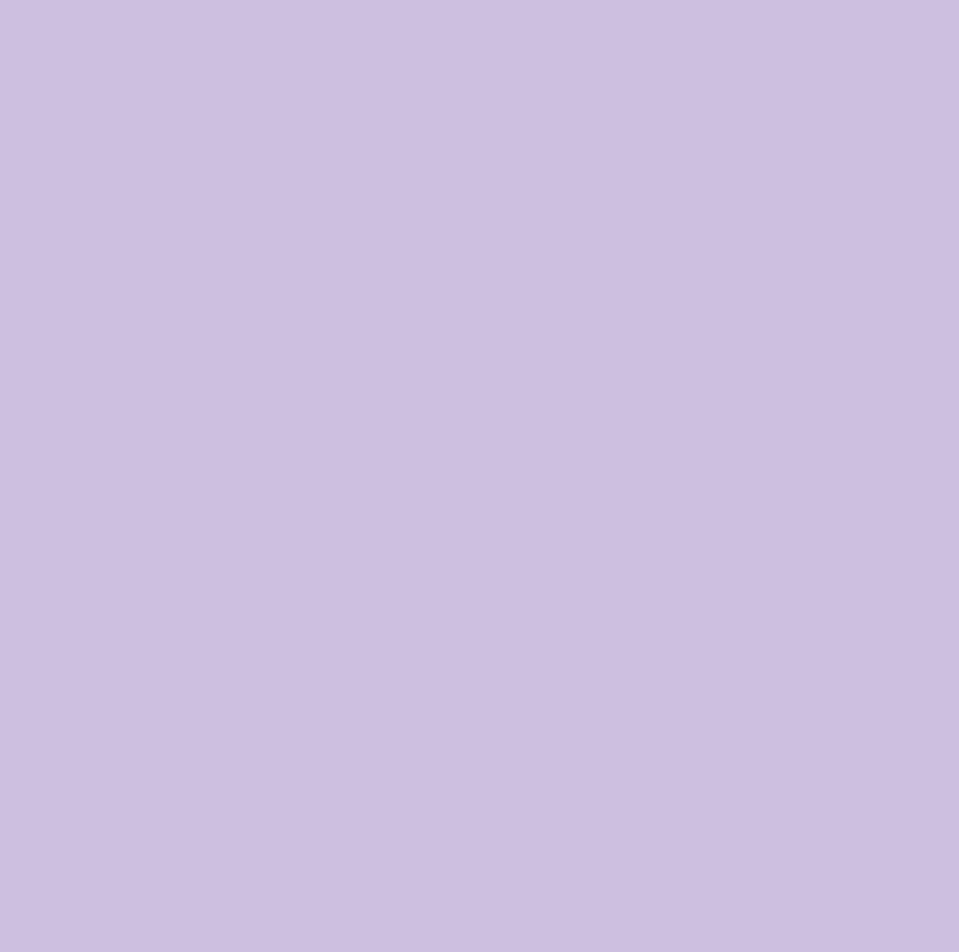
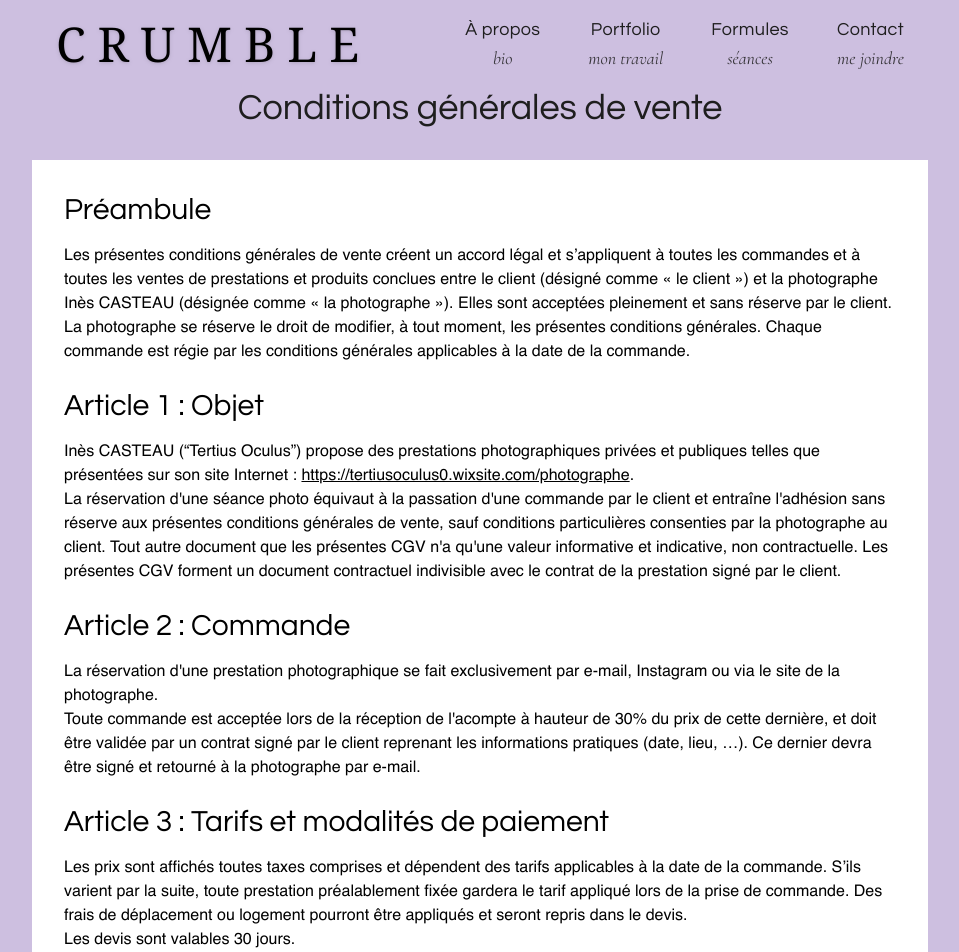
Before and after one commit to MathisGaudre/Crumble-Photographer, a Vue app: page /terms in a window 1280 px wide. Before the commit this address had no page. Shown: the top 952 px of the page, without its empty margins (160-1119 px from the left). Before the commit the page ends 800 px from the top, so only its background shows below. Built offline with nearby package versions, Linux system fonts and the light colour scheme; a web font is replaced by a local one.

Commit message:
+ Page Terms : Article 1 - 6

```diff
--- a/src/router/index.js
+++ b/src/router/index.js
@@ -1,13 +1,13 @@
 import { createRouter, createWebHistory } from 'vue-router'
 
 import Home from '../views/Home.vue'
+import Terms from '../views/Terms.vue'
 //import PortraitPhoto from '../views/PortraitPhoto.vue'
 //import EsportPhoto from '../views/EsportPhoto.vue'
 
 const routes = [
   { path: '/', name: 'Home', component: Home },
-  //{ path: '/portrait', name: 'PortraitPhoto', component: PortraitPhoto },
-  //{ path: '/esport', name: 'EsportPhoto', component: EsportPhoto },
+  { path: '/terms', name: 'Terms', component: Terms }
 ]
 
 const router = createRouter({
--- /dev/null
+++ b/src/views/Terms.vue
@@ -0,0 +1,85 @@
+<template>
+    <nav class="mx-48">
+        <div class="flex items-center justify-between px-6 py-4">
+            <a href="/"><span
+                    class="font-titre tracking-[12px] text-2xl md:text-[48px] leading-none drop-shadow">CRUMBLE</span></a>
+            <ul class="flex gap-8 md:gap-12 font-serif transition-colors duration-300 text-ink-base">
+                <li class="menu-item text-right">
+                    <a href="/#about">
+                        <span class="block font-mini_titre md:text-lg text-sm text-center">À propos</span>
+                        <em class="block italic font-cormorant md:text-lg text-md text-center">bio</em>
+                    </a>
+                </li>
+                <li class="menu-item text-right">
+                    <a href="/#portfolio">
+                        <span class="block font-mini_titre md:text-lg text-sm text-center">Portfolio</span>
+                        <em class="block italic font-cormorant md:text-lg text-md text-center">mon travail</em>
+                    </a>
+                </li>
+                <li class="menu-item text-right">
+                    <a href="/#shop">
+                        <span class="block font-mini_titre md:text-lg text-sm text-center">Formules</span>
+                        <em class="block italic font-cormorant md:text-lg text-md text-center">séances</em>
+                    </a>
+                </li>
+                <li class="menu-item text-right">
+                    <a href="/#contact">
+                        <span class="block font-mini_titre md:text-lg text-sm text-center">Contact</span>
+                        <em class="block italic font-cormorant md:text-lg text-md text-center">me joindre</em>
+                    </a>
+                </li>
+            </ul>
+        </div>
+    </nav>
+
+    <main class="flex flex-col gap-8 mx-48">
+        <h1 class="font-mini_titre text-2xl md:text-4xl text-ink-base text-center">Conditions générales de vente</h1>
+        <div class="bg-white w-full p-8">
+            <h2 class="font-mini_titre text-3xl mb-4">Préambule</h2>
+            <p class="font-helvetica mb-6">
+                Les présentes conditions générales de vente créent un accord légal et s’appliquent à toutes les commandes et à toutes les ventes de prestations et produits conclues entre le client (désigné comme « le client ») et la photographe Inès CASTEAU (désignée comme « la photographe »). Elles sont acceptées pleinement et sans réserve par le client.<br>
+                La photographe se réserve le droit de modifier, à tout moment, les présentes conditions générales. Chaque commande est régie par les conditions générales applicables à la date de la commande.
+            </p>
+
+            <h2 class="font-mini_titre text-3xl mb-4">Article 1 : Objet</h2>
+            <p class="font-helvetica mb-6">
+                Inès CASTEAU (“Tertius Oculus”) propose des prestations photographiques privées et publiques telles que présentées sur son site Internet :
+                <a href="https://tertiusoculus0.wixsite.com/photographe" target="_blank" class="underline">https://tertiusoculus0.wixsite.com/photographe</a>.<br>
+                La réservation d'une séance photo équivaut à la passation d'une commande par le client et entraîne l'adhésion sans réserve aux présentes conditions générales de vente, sauf conditions particulières consenties par la photographe au client. Tout autre document que les présentes CGV n'a qu'une valeur informative et indicative, non contractuelle. Les présentes CGV forment un document contractuel indivisible avec le contrat de la prestation signé par le client.
+            </p>
+
+            <h2 class="font-mini_titre text-3xl mb-4">Article 2 : Commande</h2>
+            <p class="font-helvetica mb-6">
+                La réservation d'une prestation photographique se fait exclusivement par e-mail, Instagram ou via le site de la photographe.<br>
+                Toute commande est acceptée lors de la réception de l'acompte à hauteur de 30% du prix de cette dernière, et doit être validée par un contrat signé par le client reprenant les informations pratiques (date, lieu, …). Ce dernier devra être signé et retourné à la photographe par e-mail.
+            </p>
+
+            <h2 class="font-mini_titre text-3xl mb-4">Article 3 : Tarifs et modalités de paiement</h2>
+            <p class="font-helvetica mb-6">
+                Les prix sont affichés toutes taxes comprises et dépendent des tarifs applicables à la date de la commande. S’ils varient par la suite, toute prestation préalablement fixée gardera le tarif appliqué lors de la prise de commande. Des frais de déplacement ou logement pourront être appliqués et seront repris dans le devis.<br>
+                Les devis sont valables 30 jours.<br>
+                Un acompte de 30% du montant global du devis sera demandé pour valider une commande, réglable par virement bancaire ou Paypal.<br>
+                Le solde sera payé par le client en espèces, virement bancaire ou Paypal le jour de la prestation ou avant.<br>
+                Le non-paiement du solde entraîne la non livraison des photos, sans remboursement de l’acompte reçu. La livraison finale des photos ne se fera que lorsque la commande sera réglée dans sa totalité.
+            </p>
+
+            <h2 class="font-mini_titre text-3xl mb-4">Article 4 : Modification de la prestation</h2>
+            <p class="font-helvetica mb-6">
+                Toute demande de modification d'une prestation doit être envoyée par SMS ou mail à la photographe au moins 15 jours avant la date prévue.<br>
+                Le client dispose d'un délai de rétractation de 14 jours ouvrables à compter du lendemain de la commande. Toute demande de rétractation dans ce délai entraîne le remboursement de l'acompte, sauf si la prestation a déjà été réalisée en totalité ou en partie.<br>
+                En cas d'annulation définitive, l'acompte ne sera pas remboursé sauf cas de force majeure pour le client.
+            </p>
+
+            <h2 class="font-mini_titre text-3xl mb-4">Article 5 : Réalisation de la prestation</h2>
+            <p class="font-helvetica mb-6">
+                Les photographies sont réalisées par Inès CASTEAU ou, en cas d’empêchement majeur, par tout.e autre photographe désigné en accord avec le client.<br>
+                La photographe n’est pas soumise à une obligation de résultat mais met tous les moyens en œuvre pour fournir des images de qualité, selon la commande. Le contenu des images est laissé à l’appréciation artistique de la photographe. Les clients reconnaissent que les photographies ne sont pas soumises à un rejet en fonction de leurs goûts.
+            </p>
+
+            <h2 class="font-mini_titre text-3xl mb-4">Article 6 : Obligations du client</h2>
+            <p class="font-helvetica mb-6">
+                Les clients déclarent être majeurs, poser librement pour des photos et le cas échéant autoriser des prises de vues de leurs enfants selon le style photographique qu'ils souhaitent.  L’heure fixée pour la prestation est impérative et tout retard des clients pourra être imputé du temps préalablement convenu pour la séance. Au delà de 30 minutes de retard, la séance sera annulée et l’acompte ne sera pas remboursé. La photographe ne pourra être gêné durant sa prestation par des photographes amateurs ou par la prise de vue des accompagnants. Les enfants présents lors des séances photos restent sous l'entière responsabilité des parents. En cas de dégâts matériels causés par le client ou l'enfant ou toute autre personne présente dans le studio, ceux-ci devront être remboursés dans leur intégralité.
+            </p>
+        </div>
+    </main>
+</template>
```
